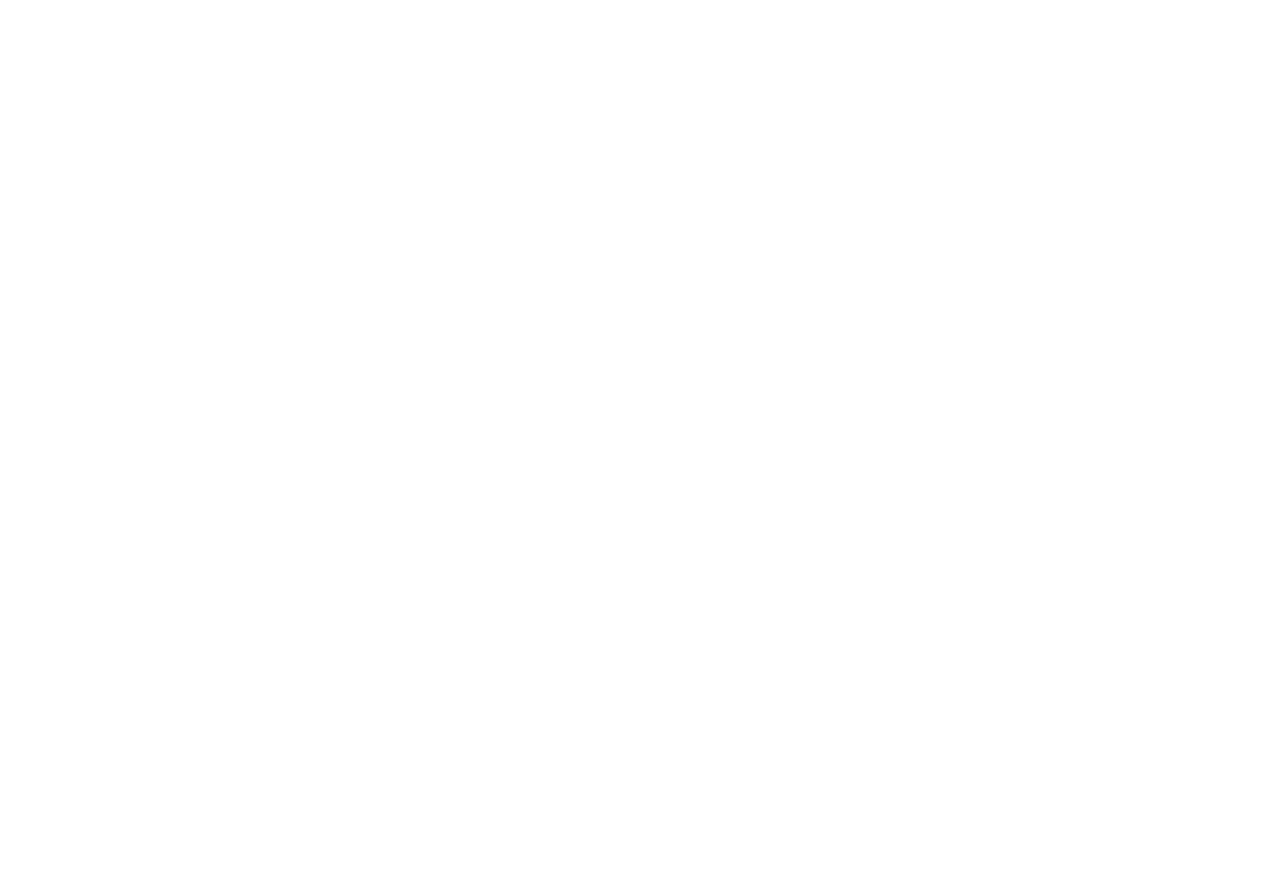
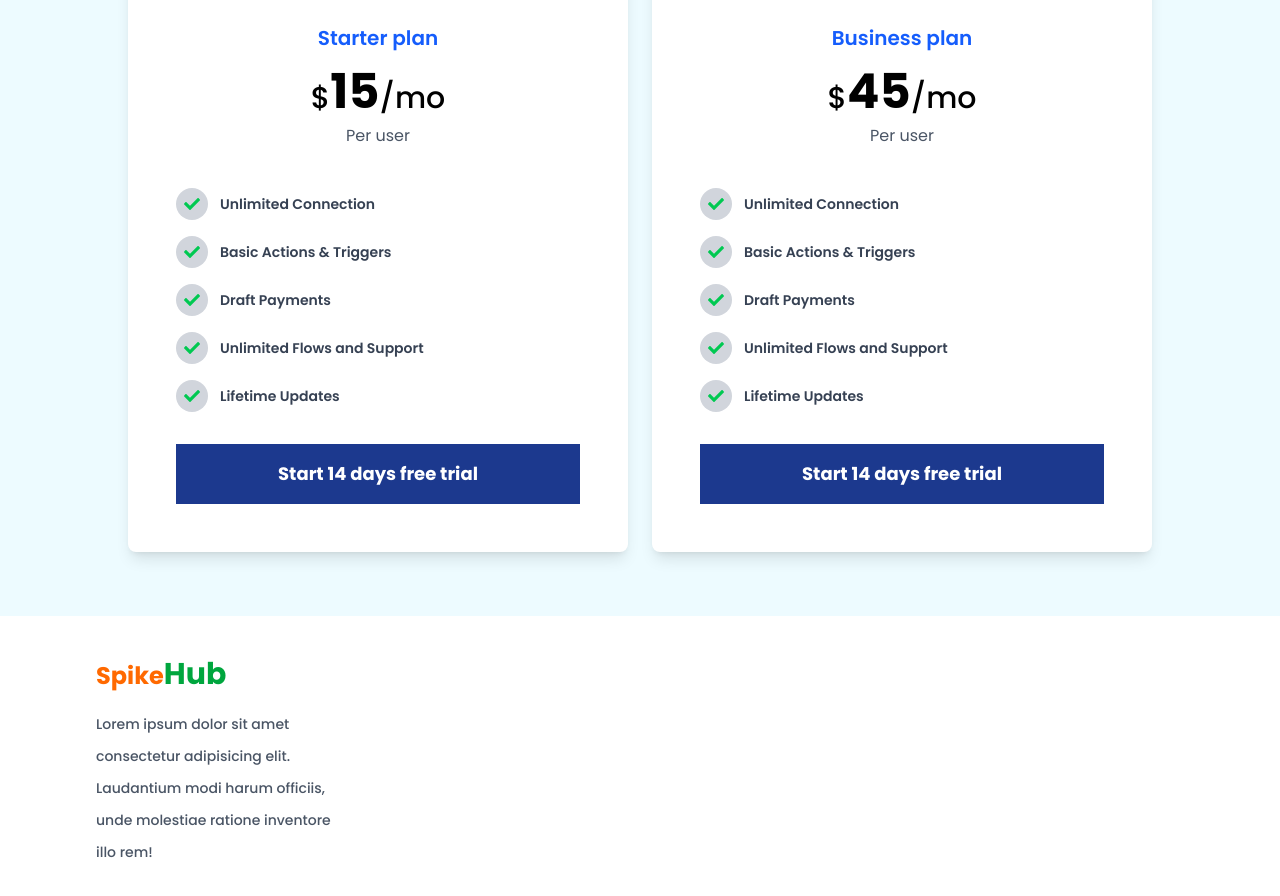
Before and after one commit to Nick-Salifu/spike-hub, a Next.js app: page / in a window 1280 px wide. Shown: the part 3580-4476 px from the top of the page. Before the commit the page ends 3320 px from the top, so only its background shows below. Built offline with nearby package versions, Linux system fonts and the light colour scheme.

Commit message:
completed the pricing section and started the footer

```diff
--- a/app/layout.jsx
+++ b/app/layout.jsx
@@ -1,6 +1,7 @@
 import { Poppins } from "next/font/google";
 import "./globals.css";
 import ResponsiveNav from "@/components/Home/Navbar/ResponsiveNav";
+import Footer from "@/components/Home/Footer/Footer";
 
 const font = Poppins({
   weight: ["100", "200", "300", "400", "500", "600", "700", "800", "900"],
@@ -20,6 +21,7 @@
       >
         <ResponsiveNav />
         {children}
+        <Footer />
       </body>
     </html>
   );
--- /dev/null
+++ b/components/Home/Footer/Footer.jsx
@@ -0,0 +1,24 @@
+
+const Footer = () => {
+  return (
+      <div className="bg-white py-10">
+          <div className="w-[90%] mx-auto px-4 sm:px-6 lg:px-8">
+            <div className="grid grid-cols-1 md:grid-cols-3 lg:grid-cols-4 gap-8">
+                <div>
+                    {/* Logo */}
+                    <h1 className="text-xl md:text-2xl font-bold text-orange-500">Spike
+                        <span className="text-3xl text-green-600">Hub</span>
+                    </h1>
+                    {/* Descriptions */}
+                    <p className="mt-4 text-sm font-medium w-80%] text-gray-600 leading-8">
+                      Lorem ipsum dolor sit amet consectetur adipisicing elit. Laudantium modi harum officiis, unde molestiae ratione inventore illo rem!
+                    </p>
+                </div>
+
+            </div>
+          </div>
+    </div>
+  )
+}
+
+export default Footer
--- a/components/Home/Home.jsx
+++ b/components/Home/Home.jsx
@@ -1,6 +1,7 @@
 import Analytics from "./Analytics/Analytics"
 import Features from "./Features/Features"
 import Hero from "./Hero/Hero"
+import Pricing from "./Pricing/Pricing"
 import Reviews from "./Reviews/Reviews"
 import WhyChoose from "./WhyChoose/WhyChoose"
 
@@ -12,6 +13,7 @@
       <Analytics />
       <Features />
       <Reviews />
+      <Pricing />
     </div>
   )
 }
--- /dev/null
+++ b/components/Home/Pricing/Pricing.jsx
@@ -0,0 +1,21 @@
+import PricingCard from "./PricingCard"
+
+const Pricing = () => {
+  return (
+    <div className="py-16 bg-[#edfbff]">
+        <h2 className="mt-6 text-2xl md:text-3xl text-center capitalize font-bold">
+            Meet exciting pricing plans
+        </h2>
+        <div className="w-[90%] md:w-[80%] mt-20 mx-auto grid grid-cols-1 lg:grid-cols-2 gap-6">
+            <div>
+                <PricingCard price={15} plan="Starter" />
+            </div>
+            <div>
+                <PricingCard price={45} plan="Business" />
+            </div>
+        </div>
+    </div>
+  )
+}
+
+export default Pricing
--- /dev/null
+++ b/components/Home/Pricing/PricingCard.jsx
@@ -0,0 +1,64 @@
+import { FaCheck } from "react-icons/fa"
+
+const PricingCard = ({price, plan}) => {
+  return (
+    <div className="bg-white p-12 rounded-lg shadow-lg">
+        <p className="mt-8 font-semibold text-xl text-blue-600 text-center">
+            {plan} plan
+        </p>
+        <div className="font-medium text-3xl mt-4 text-center">
+            $<span className="font-bold text-5xl">{price}</span>/mo
+        </div>
+        <p className="mt-2 text-gray-600 text-center">Per user</p>
+        <div className="mt-10">
+          <div className="text-center mb-4 flex items-center space-x-3">
+            <div className="text-center h-8 w-8 bg-gray-300 rounded-full flex items-center flex-col justify-center">
+              <FaCheck className="text-green-500" />
+            </div>
+            <p className="text-sm font-semibold text-gray-700">
+              Unlimited Connection
+            </p>
+          </div>
+          <div className="text-center mb-4 flex items-center space-x-3">
+            <div className="text-center h-8 w-8 bg-gray-300 rounded-full flex items-center flex-col justify-center">
+              <FaCheck className="text-green-500" />
+            </div>
+            <p className="text-sm font-semibold text-gray-700">
+              Basic Actions & Triggers
+            </p>
+          </div>
+          <div className="text-center mb-4 flex items-center space-x-3">
+            <div className="text-center h-8 w-8 bg-gray-300 rounded-full flex items-center flex-col justify-center">
+              <FaCheck className="text-green-500" />
+            </div>
+            <p className="text-sm font-semibold text-gray-700">
+              Draft Payments
+            </p>
+          </div>
+          <div className="text-center mb-4 flex items-center space-x-3">
+            <div className="text-center h-8 w-8 bg-gray-300 rounded-full flex items-center flex-col justify-center">
+              <FaCheck className="text-green-500" />
+            </div>
+            <p className="text-sm font-semibold text-gray-700">
+              Unlimited Flows and Support
+            </p>
+          </div>
+          <div className="text-center mb-4 flex items-center space-x-3">
+            <div className="text-center h-8 w-8 bg-gray-300 rounded-full flex items-center flex-col justify-center">
+              <FaCheck className="text-green-500" />
+            </div>
+            <p className="text-sm font-semibold text-gray-700">
+              Lifetime Updates
+            </p>
+          </div>
+          <div className="mt-8">
+            <button className="block w-full p-4 text-base md:text-lg text-white font-bold bg-blue-900 hover:bg-blue-950 transition-all duration-300">
+              Start 14 days free trial
+            </button>
+          </div>
+        </div>
+    </div>
+  )
+}
+
+export default PricingCard
```
